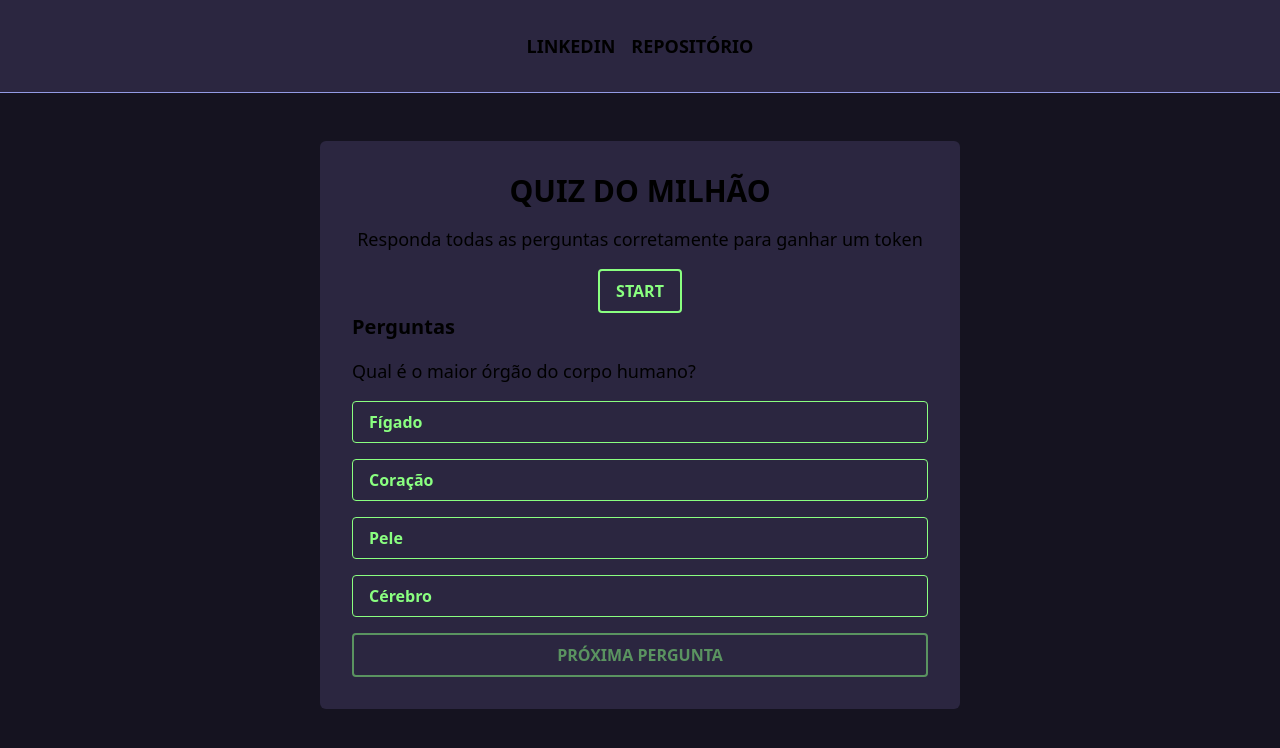
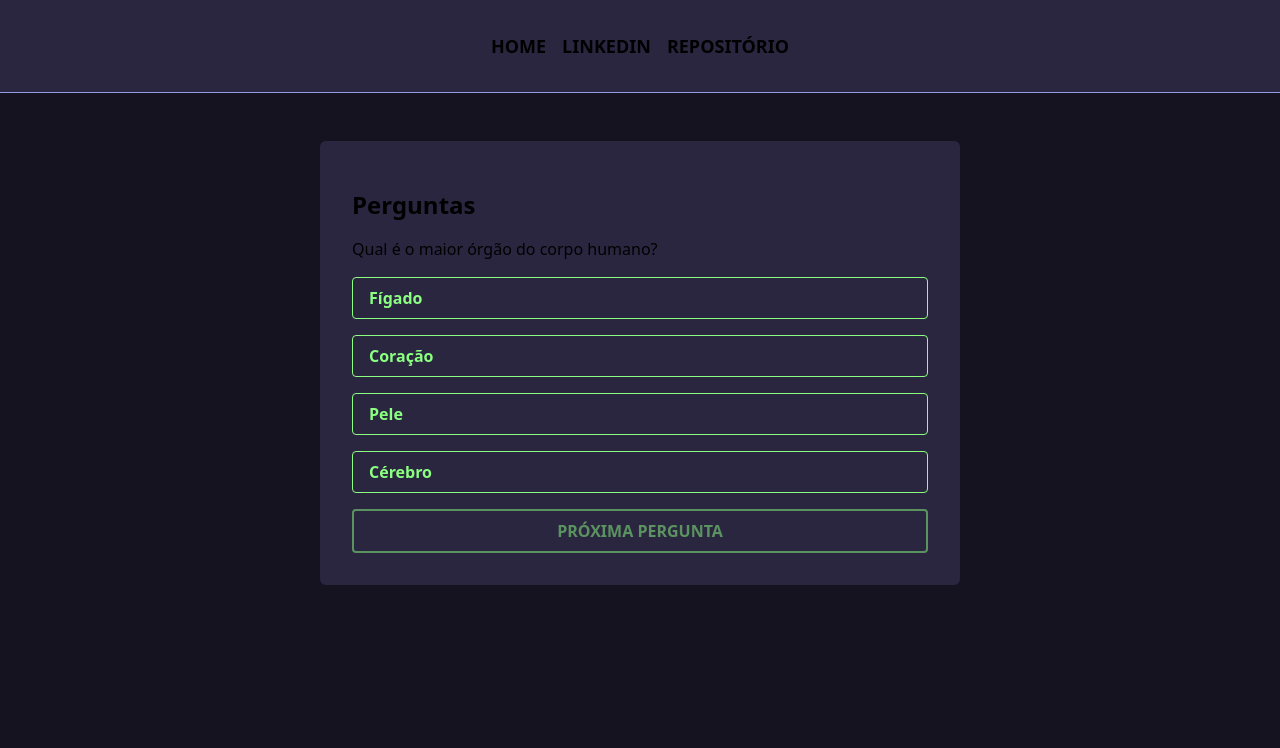
Before and after one commit to AndradeJaum/Quiz-com-Web3, a Next.js app: page / in a window 1280 px wide. Both pictures are taken after a click on the button "START". Shown: the top 748 px of the page. Built offline with nearby package versions, Linux system fonts and the light colour scheme.

Commit message:
More questions + fix function handleValidateAnswer

```diff
--- a/src/pages/index.tsx
+++ b/src/pages/index.tsx
@@ -1,6 +1,7 @@
 import { Inter } from "next/font/google";
 import { questions } from "./questions";
 import { useState } from "react";
+import Link from "next/link";
 
 const inter = Inter({ subsets: ["latin"] });
 
@@ -8,29 +9,30 @@ export default function Home(): JSX.Element {
   const [currentQuestionIndex, setCurrentQuestionIndex] = useState<number>(0);
   const [selectedOption, setSelectedOption] = useState<string | null>(null);
   const [quizStarted, setQuizStarted] = useState(false);
+  const [isAnswerCorrect, setIsAnswerCorrect] = useState<boolean | null>(null);
 
   const handleOptionSelect = (option: string): void => {
     setSelectedOption(option);
   };
 
-  function handleNextQuestion(questionIndex: number, optionIndex: number) {
+  function handleValidateAnswer(questionIndex: number, optionIndex: number) {
     const currentQuestion = questions[questionIndex];
     const correctAnswerIndex: number = currentQuestion.correctIndex;
-    // Lógica para verificar se a resposta está correta e fazer a transição para a próxima pergunta
+
     if (optionIndex === correctAnswerIndex) {
-      console.log("correto");
-      // Lógica para a resposta correta
+      setIsAnswerCorrect(true);
       setSelectedOption(null);
       setCurrentQuestionIndex(currentQuestionIndex + 1);
     } else {
-      // Lógica para a resposta incorreta
-      console.log("false");
-      setQuizStarted(false);
+      setIsAnswerCorrect(false);
+      setCurrentQuestionIndex(0);
+      setSelectedOption(null);
     }
   }
 
   function handleStartQuiz(): void {
     setQuizStarted(true);
+    setIsAnswerCorrect(null);
   }
 
   return (
@@ -38,20 +40,33 @@ export default function Home(): JSX.Element {
       <header className="bg-purple w-full p-8 border-b border-purpleHover">
         <nav className="flex gap-4 list-none justify-center">
           <li className="text-lg font-semibold hover:border-b hover:border-b-purpleHover">
-            LINKEDIN
+            <Link href="/">HOME</Link>
           </li>
           <li className="text-lg font-semibold hover:border-b hover:border-b-purpleHover">
+            <Link href="https://www.linkedin.com/in/joao-vitorandrade/">
+              LINKEDIN
+            </Link>
+          </li>
+          <li className="text-lg font-semibold hover:border-b hover:border-b-purpleHover">
+            <Link href="https://github.com/AndradeJaum/Quiz-com-Web3">
               REPOSITÓRIO
+            </Link>
           </li>
         </nav>
       </header>
       <section className="my-12">
         <div className="my-8 bg-purple w-1/2 p-8 rounded-md mx-auto">
+          {!quizStarted ? (
             <div className="flex flex-col items-center">
               <h1 className="text-3xl font-bold mb-4">QUIZ DO MILHÃO</h1>
               <p className="text-lg mb-4">
                 Responda todas as perguntas corretamente para ganhar um token
               </p>
+              {isAnswerCorrect === false && (
+                <p className="text-red-500 mb-4">
+                  Resposta incorreta. Tente novamente.
+                </p>
+              )}
               <button
                 className="border-2 border-green text-green hover:bg-purpleHover hover:text-purple font-bold py-2 px-4 rounded"
                 onClick={handleStartQuiz}
@@ -59,12 +74,14 @@ export default function Home(): JSX.Element {
                 START
               </button>
             </div>
-          {quizStarted == true ? (
+          ) : (
             <div className="flex flex-col ">
-              <h2 className="text-xl font-bold mb-4">Perguntas</h2>
+              <p className="mb-4"></p>
+              <h2 className="text-2xl font-bold mb-4">Perguntas</h2>
+
               {currentQuestionIndex < questions.length ? (
                 <>
-                  <p className="text-lg mb-4">
+                  <p className="mb-4">
                     {questions[currentQuestionIndex].question}
                   </p>
                   <ul className="flex flex-col gap-4">
@@ -86,19 +103,18 @@ export default function Home(): JSX.Element {
                   </ul>
                   <button
                     className={`border-2 border-green text-green hover:bg-purpleHover hover:text-purple font-bold py-2 px-4 rounded mt-4 ${
-                      selectedOption !== null
-                        ? ""
-                        : "opacity-50 cursor-not-allowed"
+                      selectedOption ? "" : "opacity-50 cursor-not-allowed"
                     }`}
-                    onClick={() =>
-                      handleNextQuestion(
+                    onClick={() => {
+                      handleValidateAnswer(
                         currentQuestionIndex,
                         questions[currentQuestionIndex].options.indexOf(
                           selectedOption
                         )
-                      )
-                    }
-                    disabled={!selectedOption === null}
+                      );
+                      setIsAnswerCorrect(null);
+                    }}
+                    disabled={!selectedOption}
                   >
                     PRÓXIMA PERGUNTA
                   </button>
@@ -107,8 +123,6 @@ export default function Home(): JSX.Element {
                 <p className="text-lg mb-4">Parabéns! Você concluiu o quiz.</p>
               )}
             </div>
-          ) : (
-            ""
           )}
         </div>
       </section>
--- a/src/pages/questions.tsx
+++ b/src/pages/questions.tsx
@@ -1,15 +1,18 @@
 export const questions = [
   {
+    id: 1,
     question: "Qual é o maior órgão do corpo humano?",
     options: ["Fígado", "Coração", "Pele", "Cérebro"],
     correctIndex: 2,
   },
   {
+    id: 2,
     question: "Qual é a capital da Austrália?",
     options: ["Melbourne", "Sydney", "Canberra", "Brisbane"],
     correctIndex: 2,
   },
   {
+    id: 3,
     question: "Quem escreveu a peça de teatro 'Romeu e Julieta'?",
     options: [
       "William Shakespeare",
@@ -20,21 +23,25 @@ export const questions = [
     correctIndex: 0,
   },
   {
+    id: 4,
     question: "Qual é o maior mamífero terrestre?",
     options: ["Leão", "Elefante", "Rinoceronte", "Gorila"],
     correctIndex: 1,
   },
   {
+    id: 5,
     question: "Qual é o elemento químico mais abundante na crosta terrestre?",
     options: ["Ferro", "Oxigênio", "Silício", "Carbono"],
     correctIndex: 1,
   },
   {
+    id: 6,
     question: "Qual é a capital do Canadá?",
     options: ["Toronto", "Montreal", "Vancouver", "Ottawa"],
     correctIndex: 3,
   },
   {
+    id: 7,
     question: "Quem pintou a obra de arte 'Mona Lisa'?",
     options: [
       "Vincent van Gogh",
@@ -45,18 +52,264 @@ export const questions = [
     correctIndex: 3,
   },
   {
+    id: 8,
     question: "Qual é o maior planeta do sistema solar?",
     options: ["Marte", "Saturno", "Júpiter", "Vênus"],
     correctIndex: 2,
   },
   {
+    id: 9,
     question: "Quem foi o primeiro homem a pisar na Lua?",
     options: ["Neil Armstrong", "Buzz Aldrin", "Yuri Gagarin", "Alan Shepard"],
     correctIndex: 0,
   },
   {
+    id: 10,
     question: "Qual é a fórmula química da água?",
     options: ["H2SO4", "CO2", "H2O", "NaCl"],
     correctIndex: 2,
   },
+  {
+    id: 11,
+    question: "Quem escreveu a obra 'Dom Quixote'?",
+    options: [
+      "William Shakespeare",
+      "Miguel de Cervantes",
+      "Charles Dickens",
+      "Fyodor Dostoevsky",
+    ],
+    correctIndex: 1,
+  },
+  {
+    id: 12,
+    question: "Qual é o menor osso do corpo humano?",
+    options: ["Martelo", "Bigorna", "Estribo", "Tímpano"],
+    correctIndex: 3,
+  },
+  {
+    id: 13,
+    question: "Qual é o país com a maior população do mundo?",
+    options: ["Índia", "Estados Unidos", "Brasil", "China"],
+    correctIndex: 3,
+  },
+  {
+    id: 14,
+    question: "Quem é conhecido como o 'Rei do Rock'?",
+    options: ["Michael Jackson", "Elvis Presley", "Madonna", "Bob Dylan"],
+    correctIndex: 1,
+  },
+  {
+    id: 15,
+    question: "Qual é o maior oceano do mundo?",
+    options: [
+      "Oceano Atlântico",
+      "Oceano Índico",
+      "Oceano Pacífico",
+      "Oceano Ártico",
+    ],
+    correctIndex: 2,
+  },
+  {
+    id: 16,
+    question: "Qual é a montanha mais alta do mundo?",
+    options: [
+      "Monte Kilimanjaro",
+      "Monte Everest",
+      "Monte Aconcágua",
+      "Monte Fuji",
+    ],
+    correctIndex: 1,
+  },
+  {
+    id: 17,
+    question: "Qual é o símbolo químico do ouro?",
+    options: ["Au", "Ag", "Cu", "Fe"],
+    correctIndex: 0,
+  },
+  {
+    id: 18,
+    question: "Qual é a capital da França?",
+    options: ["Berlim", "Roma", "Paris", "Madri"],
+    correctIndex: 2,
+  },
+  {
+    id: 19,
+    question: "Quem escreveu 'A Odisséia'?",
+    options: ["Platão", "Sófocles", "Aristóteles", "Homero"],
+    correctIndex: 3,
+  },
+  {
+    id: 20,
+    question: "Qual é a cor oposta ao verde no círculo cromático?",
+    options: ["Amarelo", "Vermelho", "Azul", "Roxo"],
+    correctIndex: 1,
+  },
+  {
+    id: 21,
+    question: "Qual é o nome do cientista que propôs a teoria da relatividade?",
+    options: [
+      "Isaac Newton",
+      "Albert Einstein",
+      "Charles Darwin",
+      "Marie Curie",
+    ],
+    correctIndex: 1,
+  },
+  {
+    id: 22,
+    question: "Qual é o maior deserto do mundo?",
+    options: [
+      "Deserto do Saara",
+      "Deserto de Gobi",
+      "Deserto de Atacama",
+      "Deserto do Kalahari",
+    ],
+    correctIndex: 0,
+  },
+  {
+    id: 23,
+    question:
+      "Qual é o nome do processo pelo qual as plantas produzem alimentos?",
+    options: ["Fotossíntese", "Respiração", "Digestão", "Excreção"],
+    correctIndex: 0,
+  },
+  {
+    id: 24,
+    question: "Qual é a capital do Japão?",
+    options: ["Pequim", "Tóquio", "Seul", "Bangkok"],
+    correctIndex: 1,
+  },
+  {
+    id: 25,
+    question:
+      "Qual é o nome do instrumento utilizado para medir a pressão arterial?",
+    options: ["Termômetro", "Esfigmomanômetro", "Estetoscópio", "Glicosímetro"],
+    correctIndex: 1,
+  },
+  {
+    id: 26,
+    question: "Qual é o maior estado do Brasil em área territorial?",
+    options: ["Amazonas", "São Paulo", "Minas Gerais", "Bahia"],
+    correctIndex: 0,
+  },
+  {
+    id: 27,
+    question: "Quem pintou a obra de arte 'A Noite Estrelada'?",
+    options: [
+      "Pablo Picasso",
+      "Vincent van Gogh",
+      "Salvador Dalí",
+      "Claude Monet",
+    ],
+    correctIndex: 1,
+  },
+  {
+    id: 28,
+    question: "Qual é a capital do Egito?",
+    options: ["Istambul", "Cairo", "Teerã", "Casablanca"],
+    correctIndex: 1,
+  },
+  {
+    id: 29,
+    question: "Qual é a unidade básica de estrutura dos seres vivos?",
+    options: ["Célula", "Átomo", "Molécula", "Órgão"],
+    correctIndex: 0,
+  },
+  {
+    id: 30,
+    question:
+      "Qual é o nome da principal enzima responsável pela digestão dos alimentos no estômago?",
+    options: ["Insulina", "Amilase", "Lipase", "Pepsina"],
+    correctIndex: 3,
+  },
+  {
+    id: 31,
+    question: "Quem foi o pintor do famoso quadro 'A Última Ceia'?",
+    options: [
+      "Leonardo da Vinci",
+      "Pablo Picasso",
+      "Michelangelo",
+      "Vincent van Gogh",
+    ],
+    correctIndex: 0,
+  },
+  {
+    id: 32,
+    question: "Quem foi o cientista que formulou a teoria da evolução?",
+    options: [
+      "Charles Darwin",
+      "Louis Pasteur",
+      "Gregor Mendel",
+      "Alfred Wegener",
+    ],
+    correctIndex: 0,
+  },
+  {
+    id: 33,
+    question:
+      "Qual é o nome da partícula subatômica que possui carga positiva?",
+    options: ["Elétron", "Próton", "Nêutron", "Posítron"],
+    correctIndex: 1,
+  },
+  {
+    id: 34,
+    question: "Qual é a capital do Canadá?",
+    options: ["Toronto", "Montreal", "Ottawa", "Vancouver"],
+    correctIndex: 2,
+  },
+  {
+    id: 35,
+    question: "Quem escreveu a obra literária 'Dom Quixote'?",
+    options: [
+      "Miguel de Cervantes",
+      "William Shakespeare",
+      "Fyodor Dostoevsky",
+      "Jane Austen",
+    ],
+    correctIndex: 0,
+  },
+  {
+    id: 36,
+    question:
+      "Qual é o nome da doença caracterizada pela inflamação das articulações?",
+    options: ["Diabetes", "Asma", "Artrite", "Hipertensão"],
+    correctIndex: 2,
+  },
+  {
+    id: 37,
+    question:
+      "Qual é o nome da corrente oceânica que é responsável por influenciar o clima da costa leste dos Estados Unidos?",
+    options: [
+      "Corrente do Golfo",
+      "Corrente de Humboldt",
+      "Corrente de Benguela",
+      "Corrente de Kuroshio",
+    ],
+    correctIndex: 0,
+  },
+  {
+    id: 38,
+    question:
+      "Qual é o nome do processo biológico pelo qual os organismos produzem energia a partir de alimentos?",
+    options: ["Fotossíntese", "Digestão", "Respiração", "Excreção"],
+    correctIndex: 2,
+  },
+  {
+    id: 39,
+    question: "Qual é o nome da primeira mulher a ganhar o Prêmio Nobel?",
+    options: [
+      "Marie Curie",
+      "Rosalind Franklin",
+      "Dorothy Hodgkin",
+      "Ada Lovelace",
+    ],
+    correctIndex: 0,
+  },
+  {
+    id: 40,
+    question:
+      "Qual é o nome da famosa pintura de Leonardo da Vinci que retrata uma mulher com um sorriso enigmático?",
+    options: ["A Última Ceia", "Mona Lisa", "Noite Estrelada", "Os Girassóis"],
+    correctIndex: 1,
+  },
 ];
```
Lines whose indentation alone changed are shown as unchanged.
